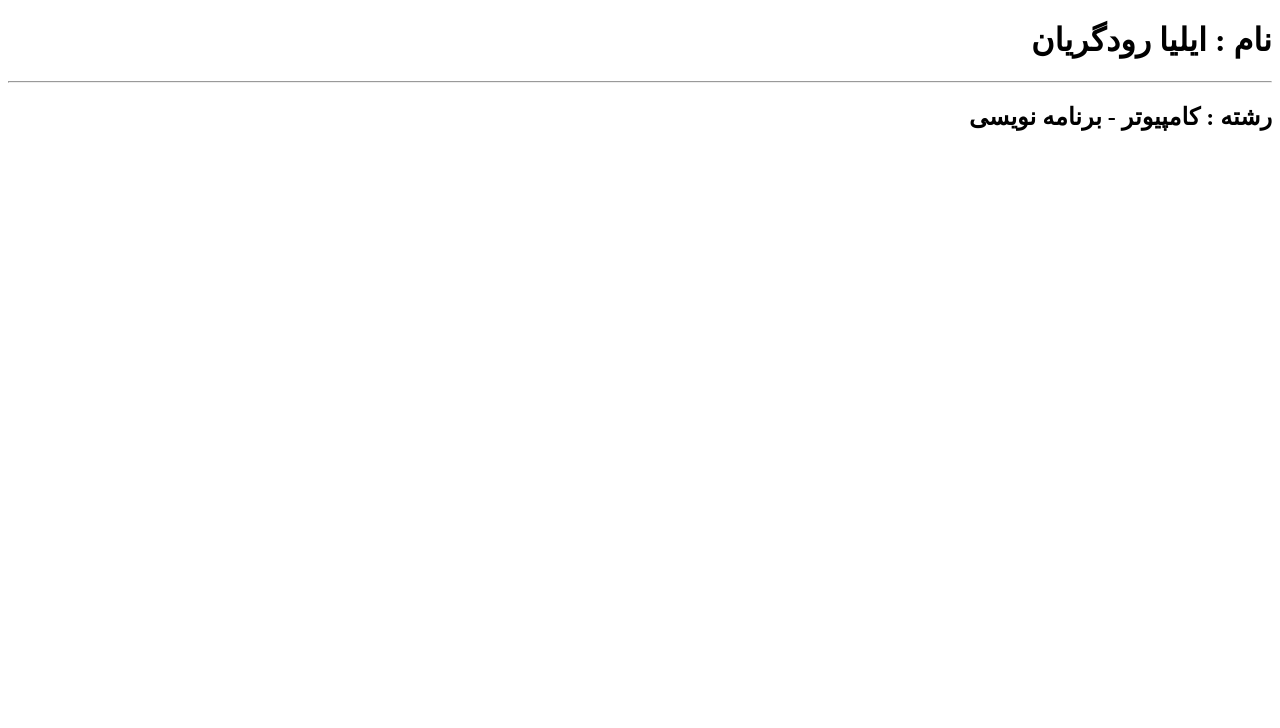
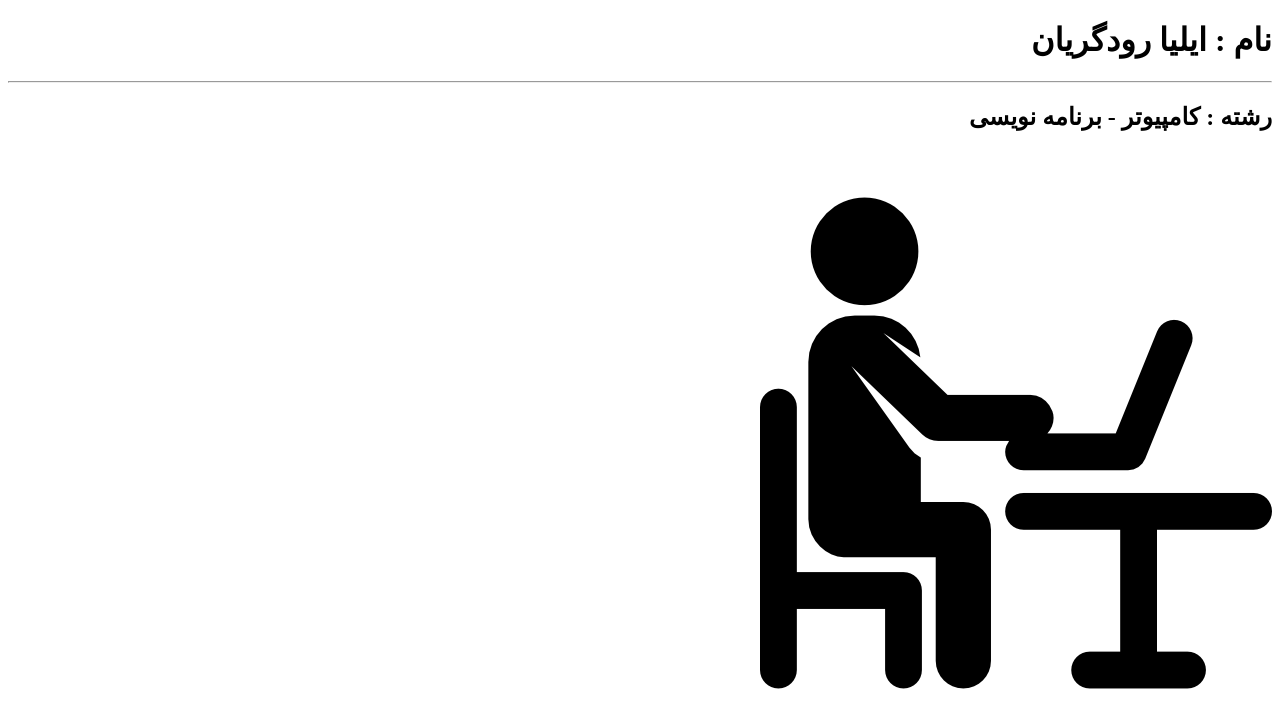
Before and after one commit to ilifaed-83/Project-1, a plain HTML site: page index.html in a window 1280 px wide. Drawn offline with Linux system fonts and the light colour scheme.

Commit message:
Send Files

```diff
--- a/index.html
+++ b/index.html
@@ -10,8 +10,9 @@
 <body>
     <h1>نام : ایلیا رودگریان</h1>
     <hr>
-    <h2>رشته : کامپیوتر - برنامه نویسی</h2> <br />
-
+    <h2>رشته : کامپیوتر - برنامه نویسی</h2><br/>
+    <br/>
+    <img src="picture.png" alt="Photo">
 </body>
 
 </html>
```
Also changed, not shown: picture.png (added).
